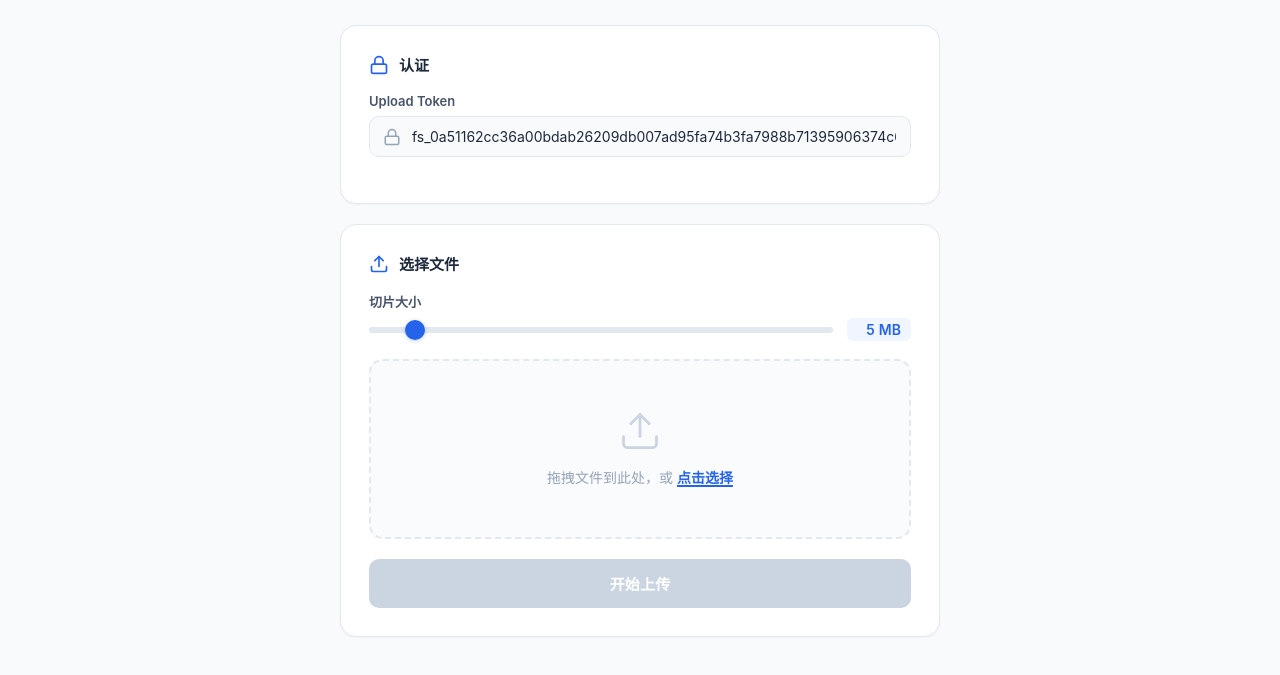
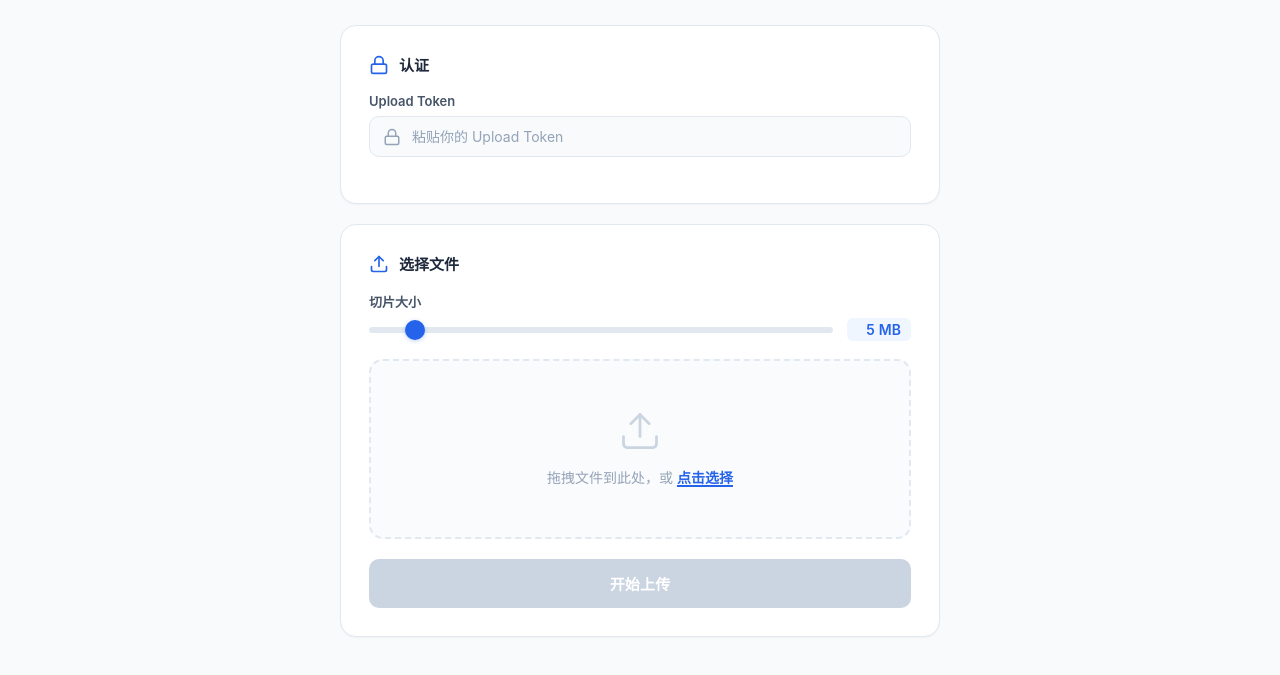
Before and after one commit to PumpkinTTL/file-service, a plain HTML site: page frontend/client.html in a window 1280 px wide. Shown: the part 169-844 px from the top of the page. Drawn offline with Linux system fonts and the light colour scheme.

Commit message:
fix(security): 移除前端默认上传Token
Ultraworked with [Sisyphus](https://github.com/code-yeongyu/oh-my-openagent)

Co-authored-by: Sisyphus <clio-agent@sisyphuslabs.ai>

```diff
--- a/frontend/client.html
+++ b/frontend/client.html
@@ -930,7 +930,7 @@
 
     createApp({
       setup: function() {
-        var token = ref('fs_0a51162cc36a00bdab26209db007ad95fa74b3fa7988b71395906374c6a88774');
+        var token = ref('');
         var selectedFile = ref(null);
         var uploading = ref(false);
         var progress = ref(0);
```
